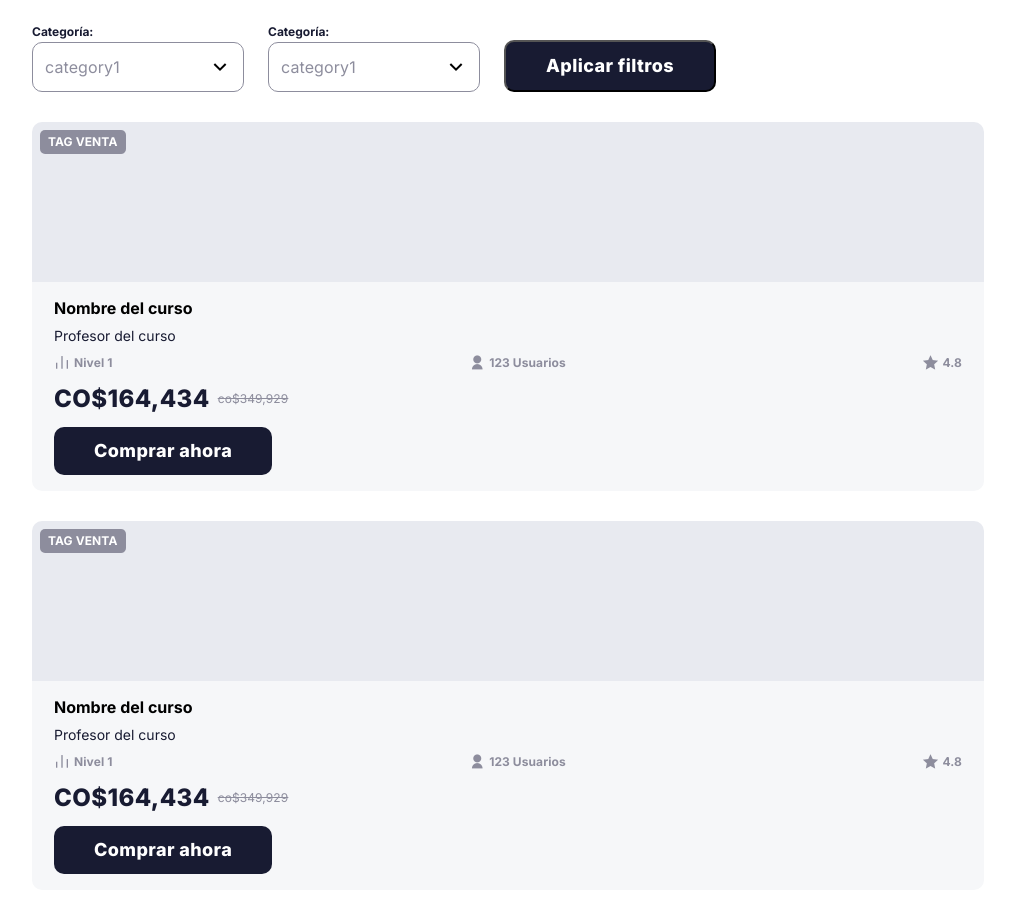
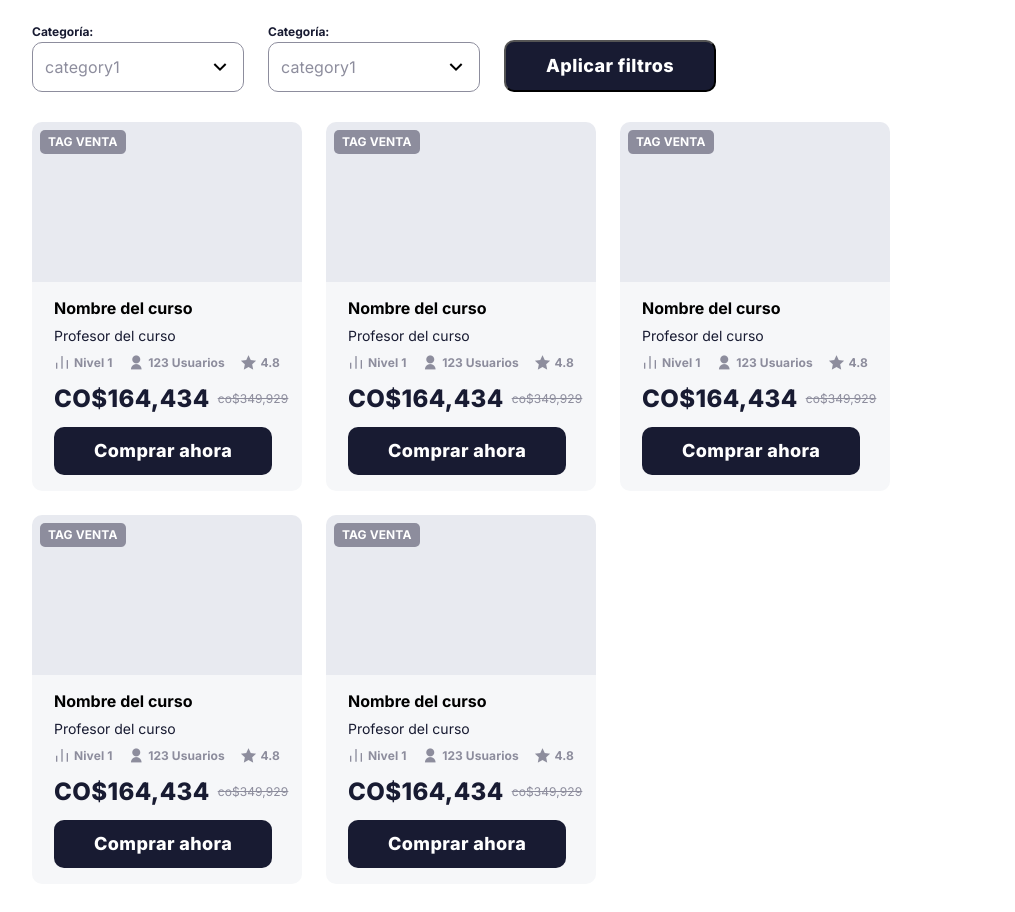
Before and after one commit to kedeinroga/crashcourse-front, a React (Create React App) app: page / in a window 1280 px wide. Shown: the part 700-1612 px from the top of the page, without its empty margins (132-1147 px from the left). Built offline with nearby package versions, Linux system fonts and the light colour scheme.

Commit message:
cards cursos responsive in view mobile and desktop

```diff
--- a/src/components/UI/FormInput.css
+++ b/src/components/UI/FormInput.css
@@ -1,6 +1,7 @@
 .from-filters {
   display: flex;
   align-items: center;
+  flex-wrap: wrap;
   gap: 24px;
 }
 
--- a/src/components/main/CardCurso.css
+++ b/src/components/main/CardCurso.css
@@ -102,3 +102,9 @@
   color: #8d8d9d;
   text-decoration-line: line-through;
 }
+
+@media only screen and (min-width: 480px) {
+  .card-curso {
+    width: 270px;
+  }
+}
--- a/src/components/main/ListCurso.css
+++ b/src/components/main/ListCurso.css
@@ -30,4 +30,10 @@
   .content-select__filter {
     display: inline;
   }
+
+  .content-cursos__cards {
+    display: flex;
+    flex-wrap: wrap;
+    gap: 24px;
+  }
 }
--- a/src/components/main/ListCurso.tsx
+++ b/src/components/main/ListCurso.tsx
@@ -16,8 +16,13 @@ function ListCurso() {
       <div className="content-button__filter">
         <ButonFilter />
       </div>
-      <CardCurso />
-      <CardCurso />
+      <div className="content-cursos__cards">
+        <CardCurso />
+        <CardCurso />
+        <CardCurso />
+        <CardCurso />
+        <CardCurso />
+      </div>
       <Pagination />
     </div>
   );
--- a/src/components/main/categories.css
+++ b/src/components/main/categories.css
@@ -36,5 +36,6 @@ p {
 @media only screen and (min-width: 480px) {
   .categories__cards--content {
     margin-bottom: 56px;
+    flex-wrap: wrap;
   }
 }
```
